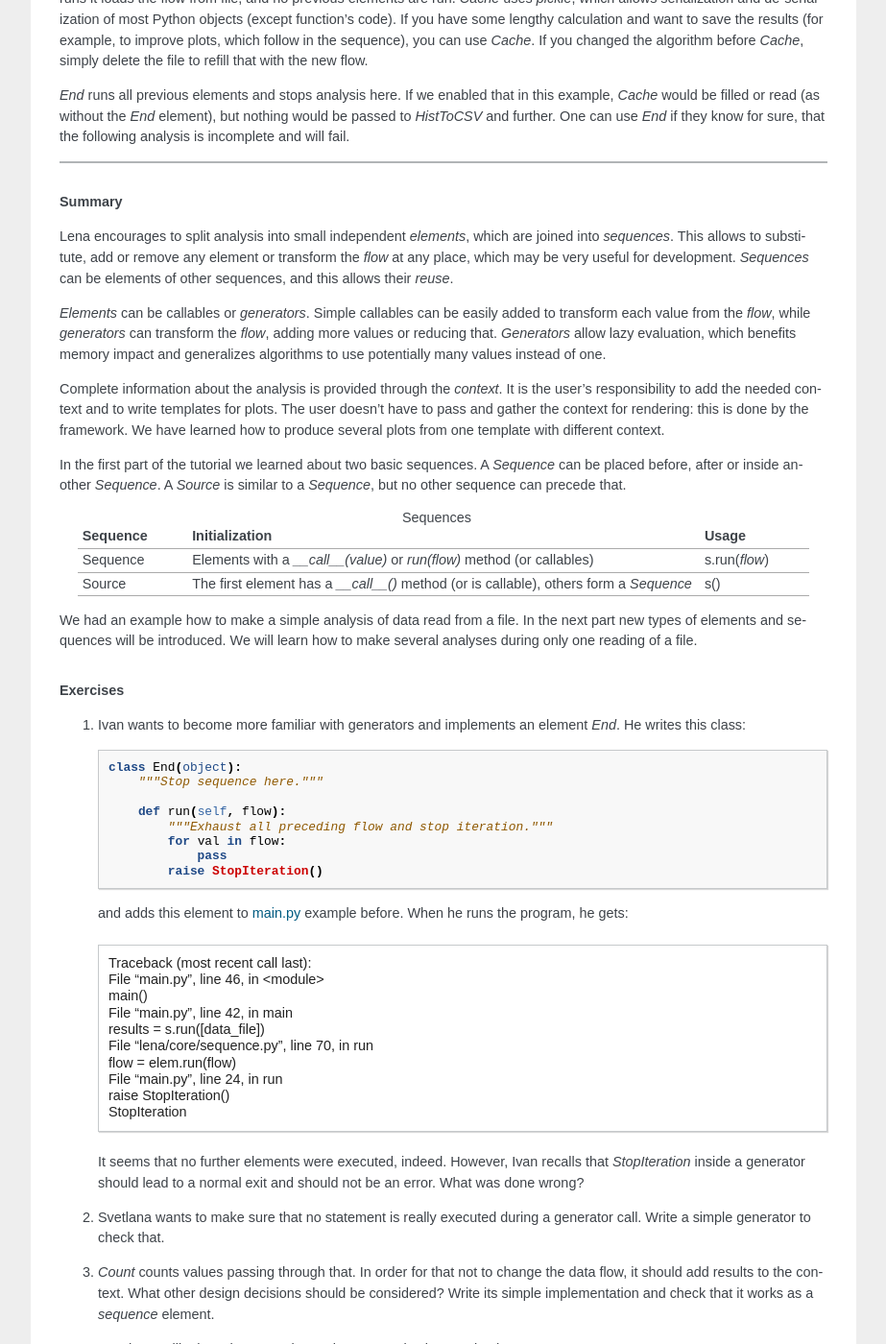
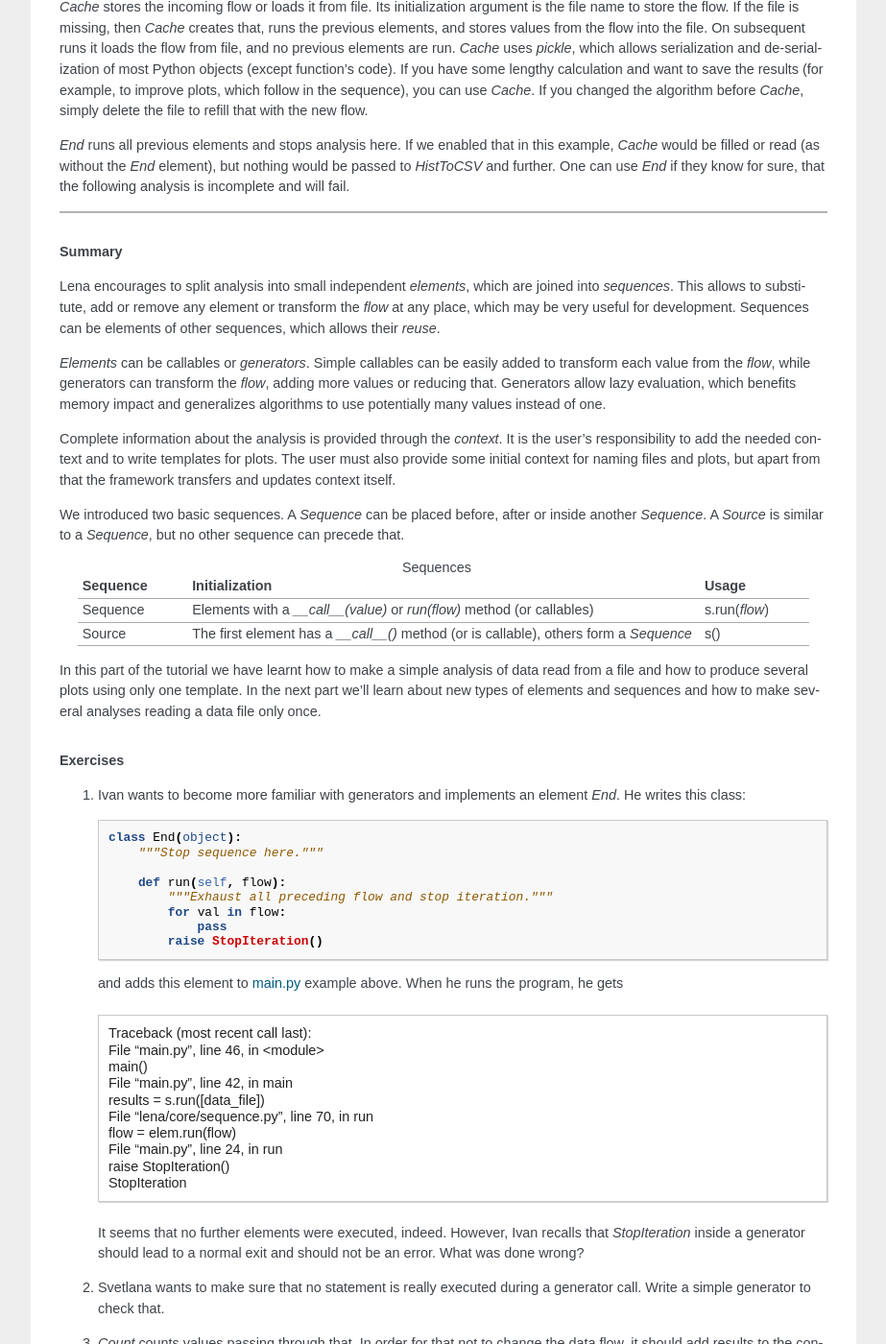
Before and after one commit to ynikitenko/lena, a Sphinx documentation site: the page built from docs/source/tutorial/1-introduction.rst, in a window 1280 px wide and 1400 px high, scrolled down 6634 px. Shown: the whole window at 96% size, without its empty margins (198-1121 px from the left). Built offline with Sphinx 7.4.7, drawn with Linux system fonts in a browser that asks for light colours; comment, search, counter and statistics services are not loaded; some of the changed text lies outside the part shown.

Commit message:
Finish tutorial part 1.

```diff
--- a/docs/source/index.rst
+++ b/docs/source/index.rst
@@ -49,8 +49,10 @@
     git clone https://github.com/ynikitenko/lena
     pip install -r lena/requirements.txt
 
-and write ``export PYTHONPATH=$PYTHONPATH:path-to-lena`` to your profile
-(e.g. ``.profile`` or ``.bashrc`` on Linux).
+and write ``export PYTHONPATH=$PYTHONPATH:<path-to-lena>``
+to your profile
+(e.g. ``.profile`` or ``.bashrc`` on Linux)
+(and substitute <path-to-lena> with the actual path).
 
 .. .bashrc is for non-interactive shells, which are used with 'ssh command'.
 
--- a/docs/source/tutorial/1-introduction.rst
+++ b/docs/source/tutorial/1-introduction.rst
@@ -80,8 +80,10 @@
     # [3.1415916535897743]
 
 The first element in *Source* must have a *__call__* special method,
-which accepts no argument and generates values itself.
-These values are propagated by the sequence to following elements.
+which accepts no arguments and generates values itself.
+These values are propagated by the sequence:
+each following element receives as input the results of the previous element,
+and the sequence call gives the results of the last element.
 
 A *CountFrom* is an element, which produces an infinite series of numbers.
 *Elements* must be functions or objects, but not classes [#f1]_.
@@ -329,10 +331,11 @@
 -----------------------
 Now we are ready to do some real data processing.
 Let us read data from a file and make a histogram of *x* coordinates.
-The complete example can be seen below,
-and it with other files for this tutorial can be found
-in *docs/examples/tutorial* directory of the framework's tree
-(or online `here <https://github.com/ynikitenko/lena/tree/master/docs/examples/tutorial>`_).
+
+.. note::
+    The complete example with other files for this tutorial can be found
+    in *docs/examples/tutorial* directory of the framework's tree
+    or `online <https://github.com/ynikitenko/lena/tree/master/docs/examples/tutorial>`_.
 
 .. _main_py:
 
@@ -472,25 +475,23 @@
 This allows to substitute, add or remove any element
 or transform the *flow* at any place,
 which may be very useful for development.
-*Sequences* can be elements of other sequences,
-and this allows their *reuse*.
+Sequences can be elements of other sequences,
+which allows their *reuse*.
 
 *Elements* can be callables or *generators*.
 Simple callables can be easily added to transform each value from the *flow*,
-while *generators* can transform the *flow*,
+while generators can transform the *flow*,
 adding more values or reducing that.
-*Generators* allow lazy evaluation, which benefits memory impact
+Generators allow lazy evaluation, which benefits memory impact
 and generalizes algorithms to use potentially many values instead of one.
 
 Complete information about the analysis is provided through the *context*.
 It is the user's responsibility to add the needed context
 and to write templates for plots.
-The user doesn't have to pass and gather the context for rendering:
-this is done by the framework.
-We have learned how to produce several plots from one template
-with different context.
+The user must also provide some initial context for naming files and plots,
+but apart from that the framework transfers and updates context itself.
 
-In the first part of the tutorial we learned about two basic sequences.
+We introduced two basic sequences.
 A *Sequence* can be placed before, after or inside another *Sequence*.
 A *Source* is similar to a *Sequence*, but no other sequence can precede that.
 
@@ -513,11 +514,13 @@
         others form a *Sequence*
       - s()
 
-We had an example how to make a simple analysis of data read from a file.
-In the next part
-new types of elements and sequences will be introduced.
-We will learn how to make several analyses
-during only one reading of a file.
+In this part of the tutorial
+we have learnt how to make a simple analysis of data read from a file
+and how to produce several plots using only one template.
+In the next part we'll learn about
+new types of elements and sequences
+and how to make several analyses
+reading a data file only once.
 
 .. rubric::
     Exercises
@@ -536,8 +539,8 @@
                    pass
                raise StopIteration()
 
-   and adds this element to :ref:`main.py <main_py>` example before.
-   When he runs the program, he gets:
+   and adds this element to :ref:`main.py <main_py>` example above.
+   When he runs the program, he gets
 
    .. container:: noscrollbar
 
@@ -564,7 +567,7 @@
    In order for that not to change the data flow,
    it should add results to the context.
    What other design decisions should be considered?
-   Write its simple implementation and check that it works as a *sequence* element.
+   Write its simple implementation and check that it works as a sequence element.
 
 #. Lev doesn't like how the output in previous examples is organised.
 
```
